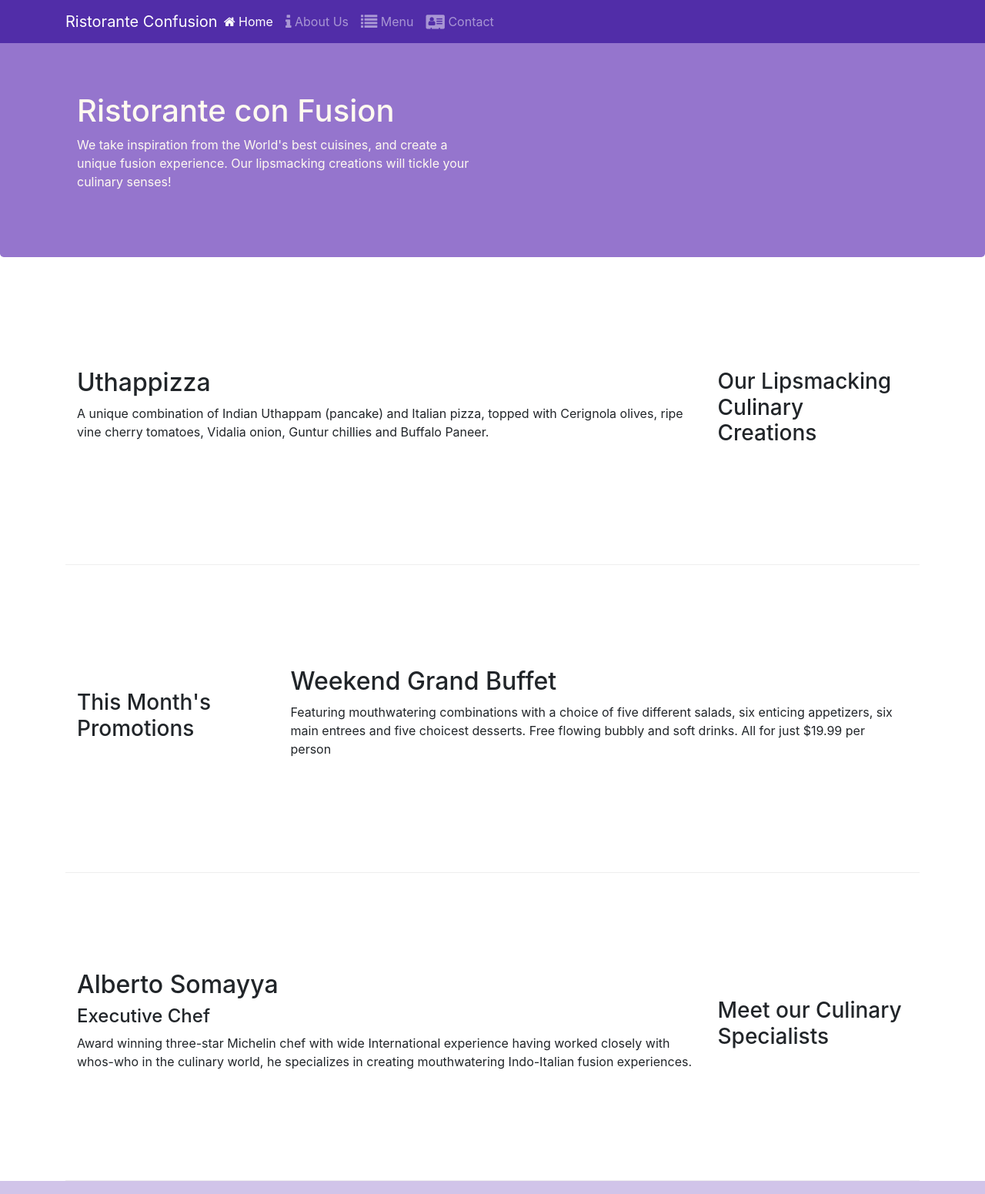
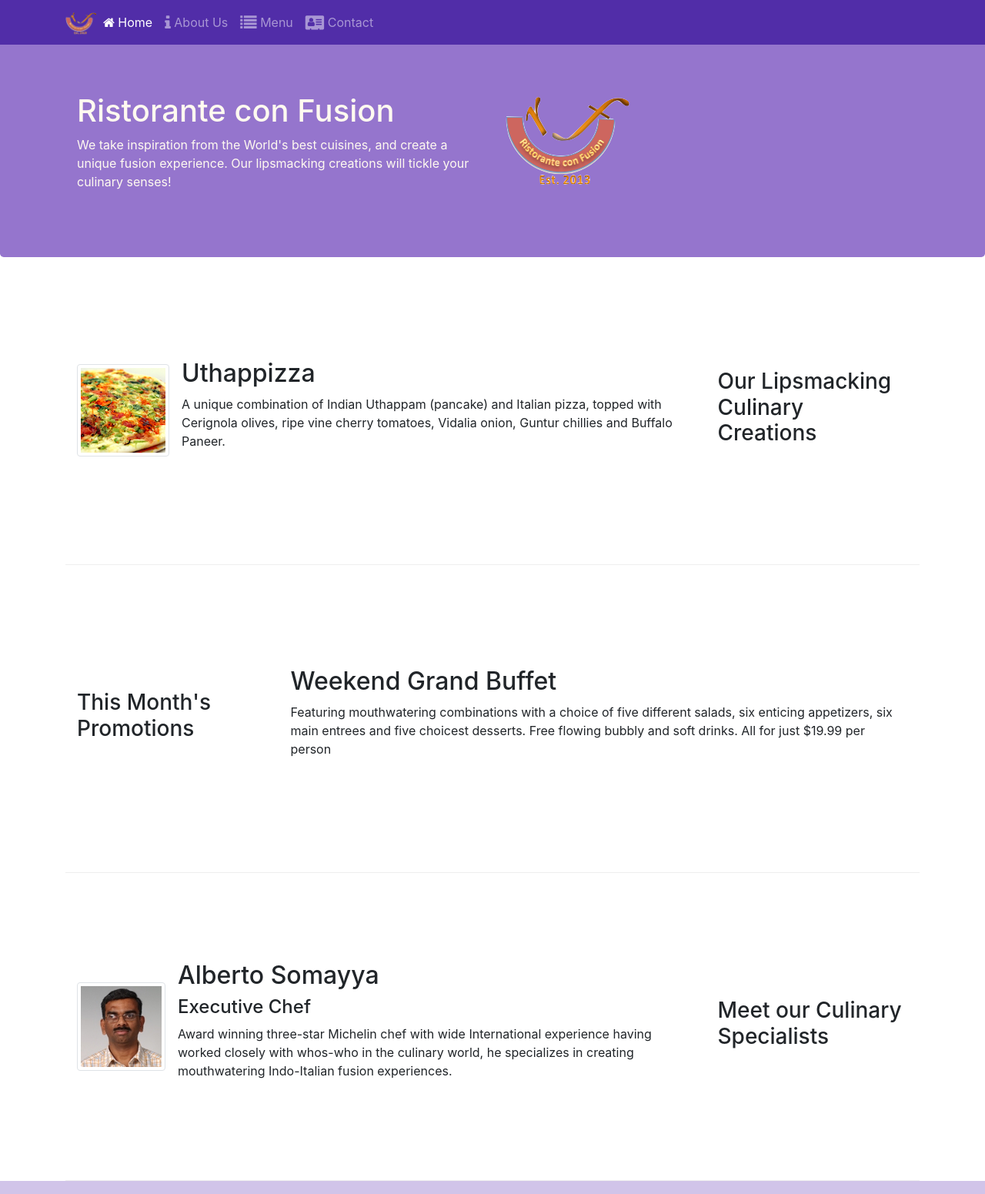
Before and after one commit to atabana/Confusion, a website: page index.html in a window 1280 px wide. Shown: the top 1551 px of the page at 77% size. Drawn offline with nearby package versions, Linux system fonts and the light colour scheme.

Commit message:
add images and media.

```diff
--- a/index.html
+++ b/index.html
@@ -21,7 +21,7 @@
             <button class="navbar-toggler" type="button" data-toggle="collapse" data-target="#Navbar">
                 <span class="navbar-toggler-icon"></span>
             </button>
-            <a class="navbar-brand mr-auto" href="#">Ristorante Confusion</a>
+            <a class="navbar-brand mr-auto" href="#"><img src="img/logo.png" height="30" width="41"></a>
             <div class="collapse navbar-collapse" id="Navbar">
                 <ul class="navbar-nav mr-auto">
                     <li class="nav-item active"><a class="nav-link" href="#"><span class="fa fa-home"></span> Home</a></li>
@@ -44,6 +44,7 @@
                         lipsmacking creations will tickle your culinary senses!</p>
                 </div>
                 <div class="col-12 col-sm">
+                    <img src="img/logo.png" class="img-fluid">
                 </div>
             </div>
         </div>
@@ -56,9 +57,16 @@
                 <h3>Our Lipsmacking Culinary Creations</h3>
             </div>
             <div class="col col-sm order-sm-first col-md">
-                <h2>Uthappizza</h2>
-                <p>A unique combination of Indian Uthappam (pancake) and Italian pizza, topped with Cerignola olives,
-                    ripe vine cherry tomatoes, Vidalia onion, Guntur chillies and Buffalo Paneer.</p>
+                <div class="media">
+                    <img class="d-flex mr-3 img-thumbnail align-self-center" src="img/uthappizza.png" alt="Uthappizza">
+                    <div class="media-body">
+                        <h2 class="mt-0">Uthappizza</h2>
+                        <p class="d-none d-sm-block">A unique combination of Indian Uthappam (pancake) and
+                            Italian pizza, topped with Cerignola olives, ripe vine
+                            cherry tomatoes, Vidalia onion, Guntur chillies and
+                            Buffalo Paneer.</p>
+                    </div>
+                </div>
             </div>
         </div>
 
@@ -80,11 +88,18 @@
                 <h3>Meet our Culinary Specialists</h3>
             </div>
             <div class="col col-sm order-sm-first col-md">
-                <h2>Alberto Somayya</h2>
-                <h4>Executive Chef</h4>
-                <p>Award winning three-star Michelin chef with wide International experience having worked closely with
-                    whos-who in the culinary world, he specializes in creating mouthwatering Indo-Italian fusion
-                    experiences. </p>
+                <div class="media">
+                    <img class="d-flex mr-3 img-thumbnail align-self-center" src="img/alberto.png" alt="Alberto Somayya">
+                    <div class="media-body">
+                        <h2 class="mt-0">Alberto Somayya</h2>
+                        <h4>Executive Chef</h4>
+                        <p class="d-none d-sm-block">Award winning three-star Michelin chef with wide
+                            International experience having worked closely with
+                            whos-who in the culinary world, he specializes in
+                            creating mouthwatering Indo-Italian fusion experiences.
+                        </p>
+                    </div>
+                </div>
             </div>
         </div>
     </div>
```
Also changed, not shown: aboutus.html (+3 -2 lines), contactus.html (+2 -1 lines), img/alberto.png (added), img/buffet.png (added), img/logo.png (added), img/uthappizza.png (added).
